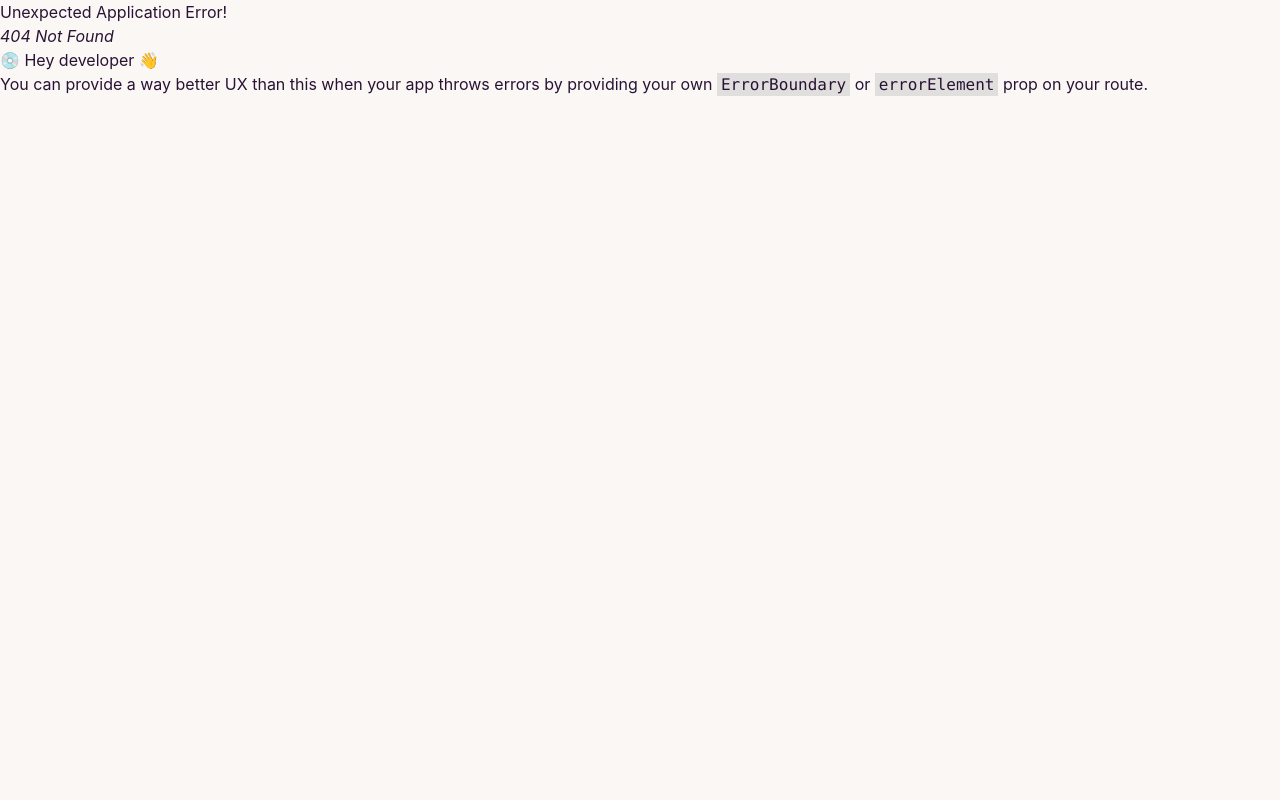
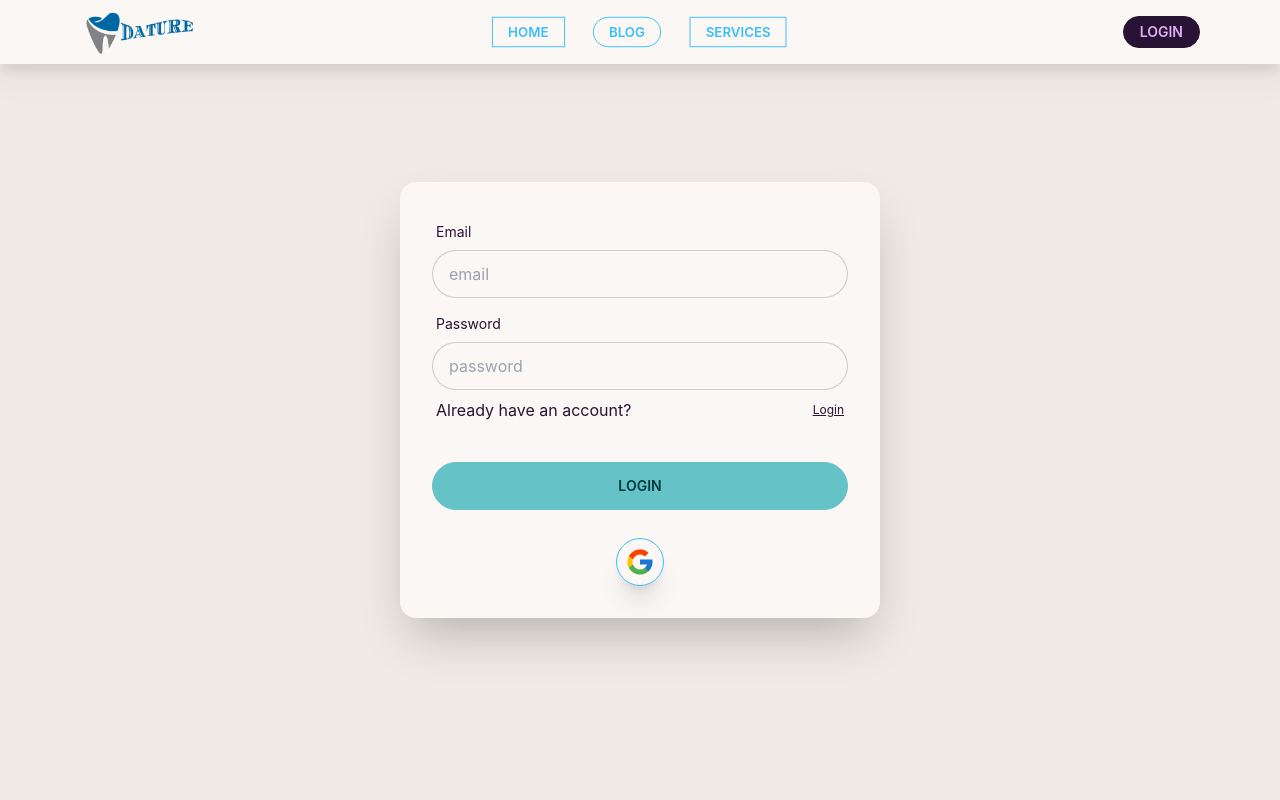
Before and after one commit to asifImtiazUdoy/dature, a React (Create React App) app: page /register in a window 1280 px wide. Before the commit this address had no page. Shown: the top 800 px of the page. Built offline with nearby package versions, Linux system fonts and the light colour scheme; no server answers.

Commit message:
Authentication done without jwt

```diff
--- a/package.json
+++ b/package.json
@@ -7,6 +7,7 @@
     "@testing-library/react": "^13.4.0",
     "@testing-library/user-event": "^13.5.0",
     "daisyui": "^2.38.1",
+    "firebase": "^9.13.0",
     "react": "^18.2.0",
     "react-dom": "^18.2.0",
     "react-router-dom": "^6.4.3",
--- a/src/Router/PrivateRoutes/PrivateRoutes.js
+++ b/src/Router/PrivateRoutes/PrivateRoutes.js
@@ -1,11 +1,20 @@
-import React from 'react';
+import React, { useContext } from 'react';
+import { Navigate, useLocation } from 'react-router-dom';
+import { AuthContext } from '../../contexts/AuthProvider/AuthProvider';
 
-const PrivateRoutes = () => {
-    return (
-        <div>
+const PrivateRoutes = ({children}) => {
+    const {user, loading} = useContext(AuthContext);
+    const location  = useLocation();
 
-        </div>
-    );
+    if(loading) {
+        return <h1 className='text-5xl'>Loading...</h1>
+    }
+
+    if(user){
+        return children;
+    }
+
+    return <Navigate to="/login" state={{from: location}} replace></Navigate>;
 };
 
 export default PrivateRoutes;
--- a/src/contexts/AuthProvider/AuthProvider.js
+++ b/src/contexts/AuthProvider/AuthProvider.js
@@ -1,8 +1,53 @@
-import React, { createContext } from 'react';
+import React, { createContext, useEffect, useState } from 'react';
+import { createUserWithEmailAndPassword, getAuth, GoogleAuthProvider, onAuthStateChanged, signInWithEmailAndPassword, signInWithPopup, signOut } from "firebase/auth";
+import app from '../../firebase/firebase.config';
 
 export const AuthContext = createContext();
+const auth = getAuth(app);
+
 const AuthProvider = ({children}) => {
-    const authInfo = {};
+    const [user, setUser] = useState(null);
+    const [loading, setLoading] = useState(true);
+
+    const provider = new GoogleAuthProvider();
+
+    const createUser = (email, password) => {
+        setLoading(true);
+        return createUserWithEmailAndPassword(auth, email, password);
+    }
+
+    const login = (email, password) => {
+        setLoading(true);
+        return signInWithEmailAndPassword(auth, email, password);
+    }
+
+    const googleLogin = () => {
+        setLoading(true);
+        return signInWithPopup(auth, provider);
+    }
+
+    const logOut = () => {
+        setLoading(true);
+        return signOut(auth);
+    }
+
+    useEffect(() => {
+        const unsubscribe = onAuthStateChanged(auth, (currentUser) => {
+            setUser(currentUser);
+            setLoading(false);
+        });
+
+        return unsubscribe();
+    },[])
+
+    const authInfo = {
+        user,
+        loading,
+        createUser,
+        login,
+        googleLogin,
+        logOut
+    };
     return (
         <AuthContext.Provider value={authInfo}>
             {children}
--- /dev/null
+++ b/src/firebase/firebase.config.js
@@ -0,0 +1,19 @@
+// Import the functions you need from the SDKs you need
+import { initializeApp } from "firebase/app";
+// TODO: Add SDKs for Firebase products that you want to use
+// https://firebase.google.com/docs/web/setup#available-libraries
+
+// Your web app's Firebase configuration
+const firebaseConfig = {
+  apiKey: "AIzaSyDEu4tAl96xAhsZbv43cf2Ugg2wP7K2eW4",
+  authDomain: "dature-cf0af.firebaseapp.com",
+  projectId: "dature-cf0af",
+  storageBucket: "dature-cf0af.appspot.com",
+  messagingSenderId: "503113763098",
+  appId: "1:503113763098:web:2d61c3b05673851e6e84a3"
+};
+
+// Initialize Firebase
+const app = initializeApp(firebaseConfig);
+
+export default app;
--- a/src/layouts/Main.js
+++ b/src/layouts/Main.js
@@ -1,7 +1,5 @@
 import React from 'react';
 import { Outlet } from 'react-router-dom';
-import About from '../page/About/About';
-import Stats from '../page/Stats/Stats';
 import Footer from './partials/Footer';
 import Header from './partials/Header';
 
@@ -10,8 +8,6 @@ const Main = () => {
         <div>
             <Header></Header>
             <Outlet></Outlet>
-            <About></About>
-            <Stats></Stats>
             <Footer></Footer>
         </div>
     );
--- a/src/layouts/partials/Header.js
+++ b/src/layouts/partials/Header.js
@@ -1,8 +1,17 @@
-import React from 'react';
+import React, { useContext } from 'react';
 import { Link } from 'react-router-dom';
+import { AuthContext } from '../../contexts/AuthProvider/AuthProvider';
 import logo from '../../logo.png'
 
 const Header = () => {
+    const {user, logOut} = useContext(AuthContext);
+
+    const handleLogOut = () => {
+        logOut()
+        .then()
+        .catch( e => console.error(e))
+    }
+
     const menu = <>
         <li className='px-3'><Link className='btn btn-sm btn-outline btn-info px-4 py-2 uppercase' to="/">Home</Link></li>
         <li className='px-3'><Link className='btn btn-sm btn-outline btn-info px-4 py-2 uppercase' to="/blog">Blog</Link></li>
@@ -32,7 +41,12 @@ const Header = () => {
                     </ul>
                 </div>
                 <div className="navbar-end">
-                    <Link to="/login" className="btn btn-sm px-4 py-2">Login</Link>
+                    {
+                        user?.email ?
+                        <button onClick={handleLogOut} className="btn btn-sm px-4 py-2">Logout</button>
+                        :
+                        <Link to="/login" className="btn btn-sm px-4 py-2">Login</Link>
+                    }
                 </div>
             </div>
         </div>
--- a/src/page/Home/Home.js
+++ b/src/page/Home/Home.js
@@ -1,5 +1,7 @@
 import React from 'react';
 import { Link } from 'react-router-dom';
+import About from '../About/About';
+import Stats from '../Stats/Stats';
 
 const Home = () => {
     return (
@@ -45,6 +47,8 @@ const Home = () => {
                         </div>
                     </div>
                 </div>
+                <About></About>
+                <Stats></Stats>
         </div>
     );
 };
--- /dev/null
+++ b/src/page/Login/Login.js
@@ -0,0 +1,72 @@
+import React, { useContext } from 'react';
+import { Link, useLocation, useNavigate } from 'react-router-dom';
+import { AuthContext } from '../../contexts/AuthProvider/AuthProvider';
+
+const Login = () => {
+    const {login, googleLogin} = useContext(AuthContext);
+    const location = useLocation();
+    const navigate = useNavigate();
+
+    const from = location.state?.from?.pathname || '/';
+
+    const handleSubmit = (event) => {
+        event.preventDefault();
+        const form = event.target;
+        const email = form.email.value;
+        const password = form.password.value;
+        console.log(email, password);
+        login(email, password)
+        .then( (result) => {
+            const user = result.user;
+            navigate(from, {replace: true})
+        })
+        .catch(e => console.error(e))
+    }
+
+    const handleGoogleLogin = () => {
+        googleLogin()
+        .then( result => {
+            const user = result.user;
+            navigate(from, {replace: true})
+        })
+        .catch( e => {
+            console.error(e);
+        })
+    }
+
+    return (
+        <div className="hero min-h-screen bg-base-200">
+            <div className="hero-content w-2/5">
+                <div className="card w-full shadow-2xl bg-base-100">
+                    <form onSubmit={handleSubmit}>
+                        <div className="card-body">
+                            <div className="form-control">
+                                <label className="label">
+                                    <span className="label-text">Email</span>
+                                </label>
+                                <input type="text" placeholder="email" name='email' className="input input-bordered" />
+                            </div>
+                            <div className="form-control">
+                                <label className="label">
+                                    <span className="label-text">Password</span>
+                                </label>
+                                <input type="password" placeholder="password" name='password' className="input input-bordered" />
+                                <label className="label">
+                                    Don't have an account?<Link to="/register" className="label-text-alt btn-link link link-hover">Register</Link>
+                                </label>
+                            </div>
+                            <div className="form-control mt-6">
+                                <button type='submit' className="btn btn-primary">Login</button>
+                            </div>
+                            <div className="rounded-full text-center mt-5">
+                                <button onClick={handleGoogleLogin} className='btn btn-circle btn-outline btn-info shadow-xl'><img src="./google.png" alt='google icon' width="30"/></button>
+                            </div>
+                        </div>
+                    </form>
+                </div>
+            </div>
+        </div>
+    );
+};
+
+export default Login;
--- /dev/null
+++ b/src/page/Register/Register.js
@@ -0,0 +1,72 @@
+import React, { useContext } from 'react';
+import { Link, useLocation, useNavigate } from 'react-router-dom';
+import { AuthContext } from '../../contexts/AuthProvider/AuthProvider';
+
+const Register = () => {
+    const {createUser, googleLogin} = useContext(AuthContext);
+    const location = useLocation();
+    const navigate = useNavigate();
+
+    const from = location.state?.from?.pathname || '/';
+
+    const handleSubmit = (event) => {
+        event.preventDefault();
+        const form = event.target;
+        const email = form.email.value;
+        const password = form.password.value;
+        console.log(email, password);
+        createUser(email, password)
+        .then( (result) => {
+            const user = result.user;
+            navigate(from, {replace: true})
+        })
+        .catch(e => console.error(e))
+    }
+
+    const handleGoogleLogin = () => {
+        googleLogin()
+        .then( result => {
+            const user = result.user;
+            navigate(from, {replace: true})
+        })
+        .catch( e => {
+            console.error(e);
+        })
+    }
+
+    return (
+        <div className="hero min-h-screen bg-base-200">
+            <div className="hero-content w-2/5">
+                <div className="card w-full shadow-2xl bg-base-100">
+                    <form onSubmit={handleSubmit}>
+                        <div className="card-body">
+                            <div className="form-control">
+                                <label className="label">
+                                    <span className="label-text">Email</span>
+                                </label>
+                                <input type="text" placeholder="email" name='email' className="input input-bordered" />
+                            </div>
+                            <div className="form-control">
+                                <label className="label">
+                                    <span className="label-text">Password</span>
+                                </label>
+                                <input type="password" placeholder="password" name='password' className="input input-bordered" />
+                                <label className="label">
+                                    Already have an account?<Link to="/login" className="label-text-alt btn-link link link-hover">Login</Link>
+                                </label>
+                            </div>
+                            <div className="form-control mt-6">
+                                <button type='submit' className="btn btn-primary">Login</button>
+                            </div>
+                            <div className="rounded-full text-center mt-5">
+                                <button onClick={handleGoogleLogin} className='btn btn-circle btn-outline btn-info shadow-xl'><img src="./google.png" alt='google icon' width="30"/></button>
+                            </div>
+                        </div>
+                    </form>
+                </div>
+            </div>
+        </div>
+    );
+};
+
+export default Register;
--- a/src/page/Stats/Stats.js
+++ b/src/page/Stats/Stats.js
@@ -23,7 +23,7 @@ const Stats = () => {
                 <div className="stat-figure text-secondary">
                 <div className="avatar online">
                     <div className="w-16 rounded-full">
-                    <img src="./smile.jpg" alt='Stats'/>
+                        <img src="./smile.jpg" alt='Stats'/>
                     </div>
                 </div>
                 </div>
```
Also changed, not shown: src/Router/Routes/Routes.js (+22 -0 lines), public/google.png (added), 1 other file (tests, documents, lock files or other folders).
